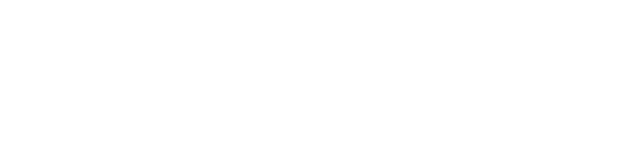
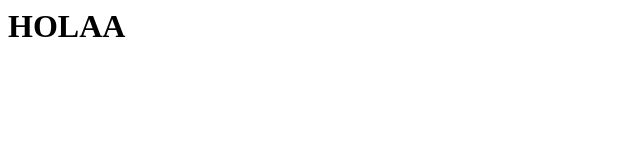
Before and after one commit to Sergioqwertryuiop/XxelapestosolocoxX, a plain HTML site: page index.html in a window 1280 px wide. Shown: the whole page, without its empty margins (0-640 px from the left). Drawn offline with Linux system fonts and the light colour scheme.

Commit message:
Update index.html

```diff
--- a/index.html
+++ b/index.html
@@ -1,6 +1,6 @@
 <HTML>
   <HEAD></HEAD>
   </BODY>
-<H1<HOLAA>
+<H1>HOLAA </H1>
   </BODY>
 </HTML>
```
